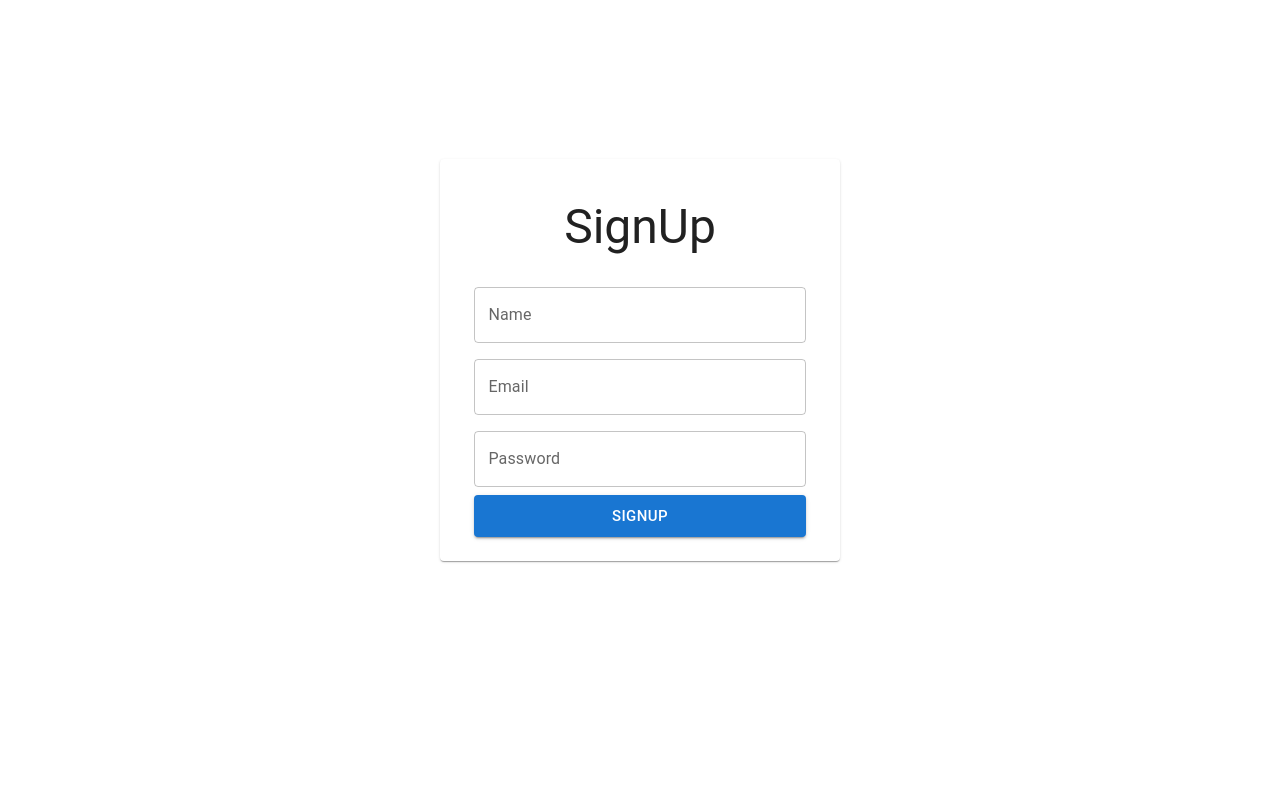
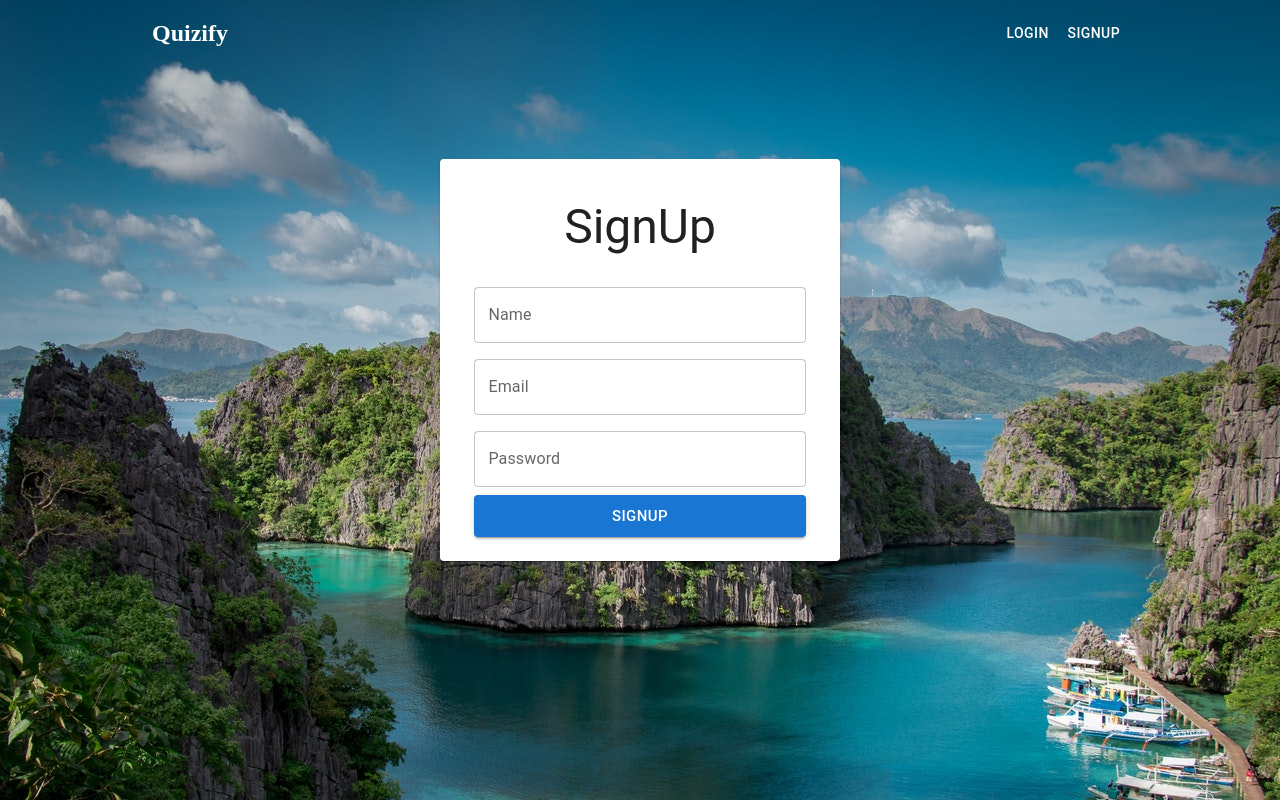
Before and after one commit to MuhammadAbdullahDogar/quiz-app, a React (Create React App) app: page /signup in a window 1280 px wide. Built offline with nearby package versions, Linux system fonts and the light colour scheme.

Commit message:
Final update

```diff
--- a/src/components/Appbar.jsx
+++ b/src/components/Appbar.jsx
@@ -1,6 +1,5 @@
 
-import AppBar from '@mui/material/AppBar';
-import Toolbar from '@mui/material/Toolbar';
+import { Toolbar, AppBar, Button } from '@mui/material';
 import { makeStyles } from "@mui/styles"
 import { useNavigate } from 'react-router-dom';
 const useStyles = makeStyles((theme) => ({
@@ -24,7 +23,7 @@ const useStyles = makeStyles((theme) => ({
   },
   colorText: {
     color: '#fff',
-    cursor:'pointer'
+    cursor: 'pointer'
   },
   colorWhite: {
     color: '#fff',
@@ -36,13 +35,11 @@ function Appbar() {
   return (
     <AppBar sx={{ background: 'none' }} elevation={0}>
       <Toolbar className={classes.appbarWrapper}>
-        <h1 className={classes.appbarTitle}onClick={()=>{ navigate('/');}}>
-          My<span className={classes.colorText}>Quiz.</span>
-        </h1>
-
-        <h1 className={classes.colorText} onClick={()=>{ navigate('/login');}}>
-          Log<span className={classes.colorWhite}>In</span>
-        </h1>
+        <h2 className={classes.appbarTitle} onClick={() => { navigate('/'); }}>
+          <span className={classes.colorText}>Quizify</span>
+        </h2>
+        <Button className={classes.colorText} color="inherit" onClick={() => { navigate('/login'); }}>Login</Button>
+        <Button className={classes.colorText} color="inherit" onClick={() => { navigate('/signup'); }}>SignUP</Button>
       </Toolbar>
     </AppBar>
   );
--- a/src/components/Header.jsx
+++ b/src/components/Header.jsx
@@ -12,7 +12,7 @@ const useStyles = makeStyles((theme) => ({
         fontFamily: 'Nunito',
     },
     colorText: {
-        color: '#5AFF3D',
+        color: '#fff',
     },
     colorWhite: {
         color: '#fff',
@@ -42,11 +42,11 @@ function Header() {
                 <div className={classes.container}>
                     <h1 className={classes.title}>
                         Welcome to <br />
-                        IT<span className={classes.colorText}>Quiz.</span>
+                        <span className={classes.colorText}>Quizify.</span>
                     </h1>
                     <Link to="/home" >
                         <h1 className={classes.colorText}>
-                            Start<span className={classes.colorWhite}>Quiz</span>
+                            <span className={classes.colorWhite}>Start Quiz</span>
                         </h1>
                     </Link>
                 </div>
--- a/src/pages/LandingPage.jsx
+++ b/src/pages/LandingPage.jsx
@@ -3,7 +3,7 @@ import Header from "../components/Header";
 const useStyles = makeStyles((theme) => ({
     root: {
         minHeight: '100vh',
-        backgroundImage: `url(${process.env.PUBLIC_URL + '/assets/bg.jpg'})`,
+        backgroundImage: `url(${process.env.PUBLIC_URL + '/assets/background.jpg'})`,
         backgroundRepeat: 'no-repeat',
         backgroundSize: 'cover',
     },
--- a/src/pages/Login.jsx
+++ b/src/pages/Login.jsx
@@ -40,7 +40,7 @@ const Login = () => {
                                     name="password"
                                     variant="outlined"
                                 />
-                                <Link to="/" style={{ textDecoration: "none" }}><Button
+                                <Link to="/home" style={{ textDecoration: "none" }}><Button
                                     type="submit"
                                     variant="contained"
                                     size="large"
--- a/src/pages/SignUp.jsx
+++ b/src/pages/SignUp.jsx
@@ -1,10 +1,20 @@
 import React from 'react'
-import { Button, Card, CardContent, TextField, Typography,Box } from '@mui/material'
+import { Button, Card, CardContent, TextField, Typography, Box } from '@mui/material'
 import Center from '../components/Center';
 import { Link } from "react-router-dom"
-
+import { makeStyles } from "@mui/styles"
+const useStyles = makeStyles((theme) => ({
+    root: {
+        minHeight: '100vh',
+        backgroundImage: `url(${process.env.PUBLIC_URL + '/assets/island3.jpg'})`,
+        backgroundRepeat: 'no-repeat',
+        backgroundSize: 'cover',
+    },
+}));
 const SignUp = () => {
+    const classes = useStyles();
     return (
+        <div className={classes.root}>
             <Center>
                 <Card sx={{ width: 400 }}>
                     <CardContent sx={{ textAlign: 'center' }}>
@@ -45,6 +55,7 @@ const SignUp = () => {
                     </CardContent>
                 </Card>
             </Center>
+        </div>
     )
 }
 
```
Also changed, not shown: public/assets/background.jpg (added). Lines whose indentation alone changed are shown as unchanged.
